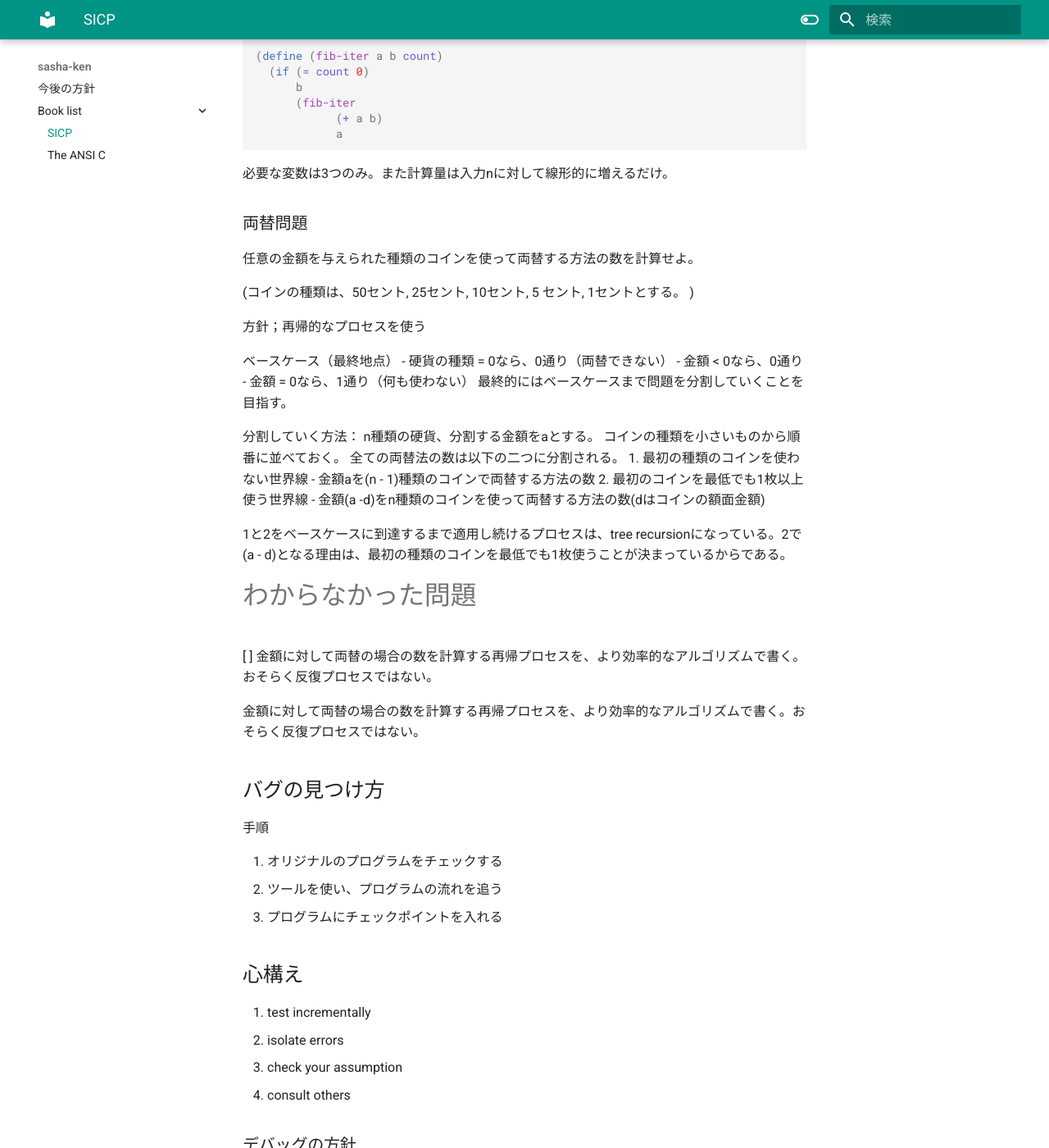
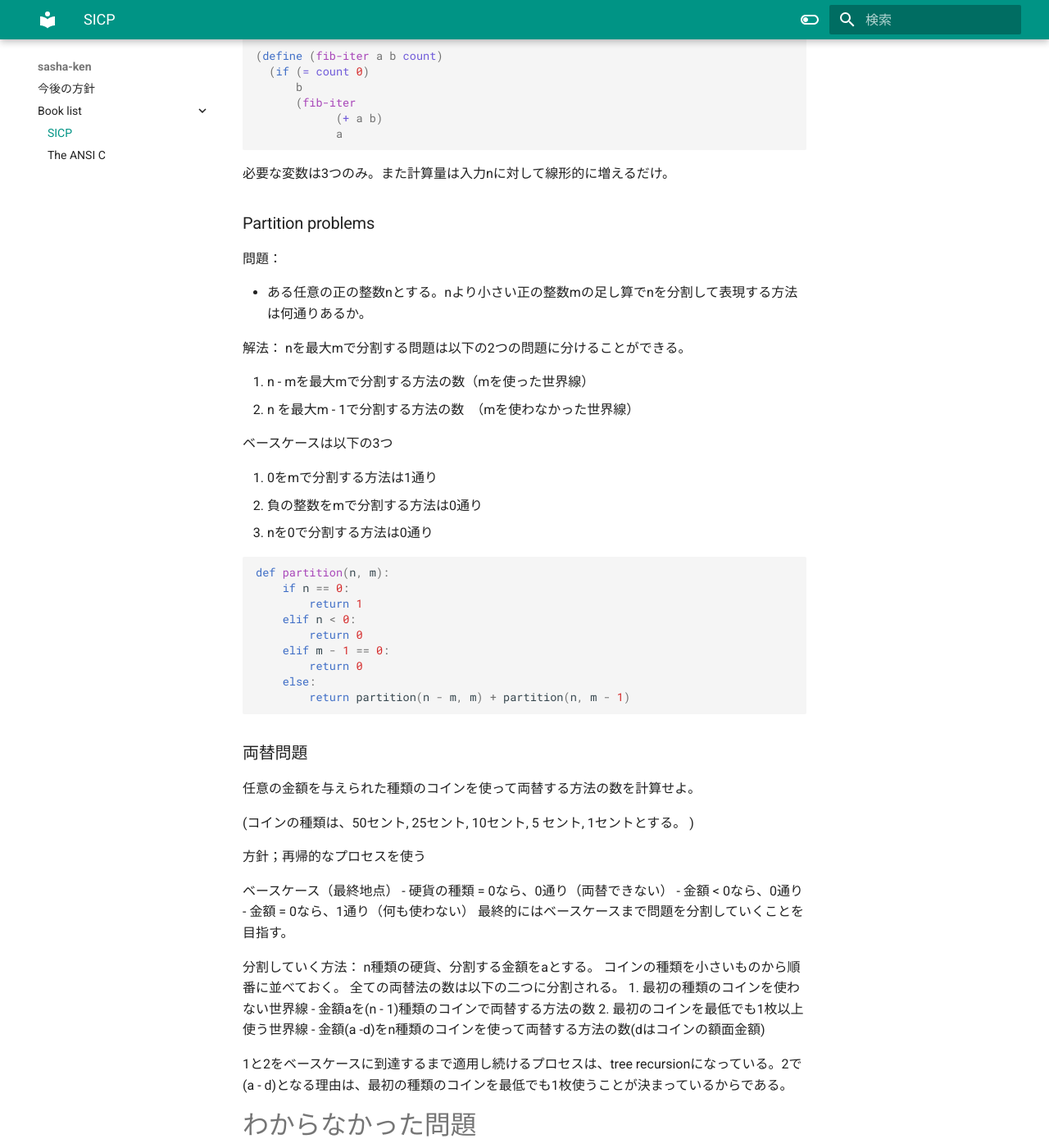
Before and after one commit to quinn-sasha/sasha-ken, an MkDocs documentation site: the page built from docs/book_list/SICP.md, in a window 1280 px wide and 1400 px high, scrolled down 10147 px. Shown: the whole window at 82% size. Built offline with MkDocs 1.6.1 and Material for MkDocs 9.7.7, drawn with Linux system fonts in a browser that asks for light colours.

Commit message:
added partition problems

````diff
--- a/docs/book_list/SICP.md
+++ b/docs/book_list/SICP.md
@@ -431,6 +431,36 @@ linear iterative processを使うと以下のようになる。
 ```
 必要な変数は3つのみ。また計算量は入力nに対して線形的に増えるだけ。
 
+### Partition problems
+問題：
+
+ - ある任意の正の整数nとする。nより小さい正の整数mの足し算でnを分割して表現する方法は何通りあるか。
+
+解法：
+nを最大mで分割する問題は以下の2つの問題に分けることができる。
+
+ 1. n - mを最大mで分割する方法の数（mを使った世界線）
+ 2. n を最大m - 1で分割する方法の数　（mを使わなかった世界線）
+
+ベースケースは以下の3つ
+
+ 1. 0をmで分割する方法は1通り
+ 2. 負の整数をmで分割する方法は0通り
+ 3. nを0で分割する方法は0通り
+
+```py
+def partition(n, m):
+	if n == 0:
+		return 1
+	elif n < 0:
+		return 0
+	elif m - 1 == 0:
+		return 0
+	else:
+		return partition(n - m, m) + partition(n, m - 1)
+```
+
+
 ### 両替問題
 任意の金額を与えられた種類のコインを使って両替する方法の数を計算せよ。
 
````
